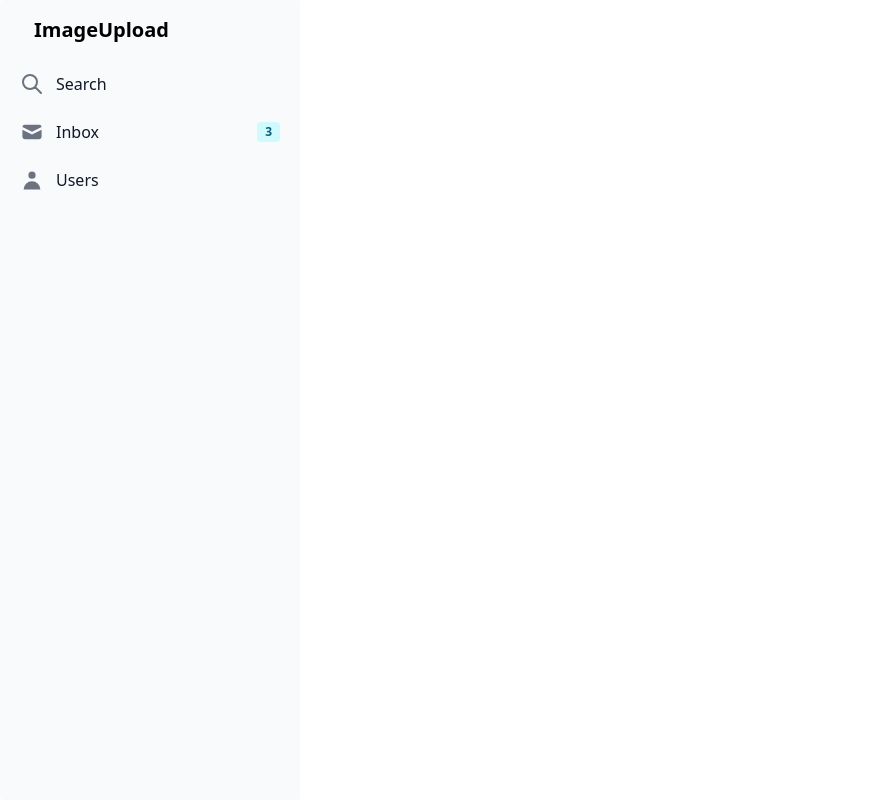
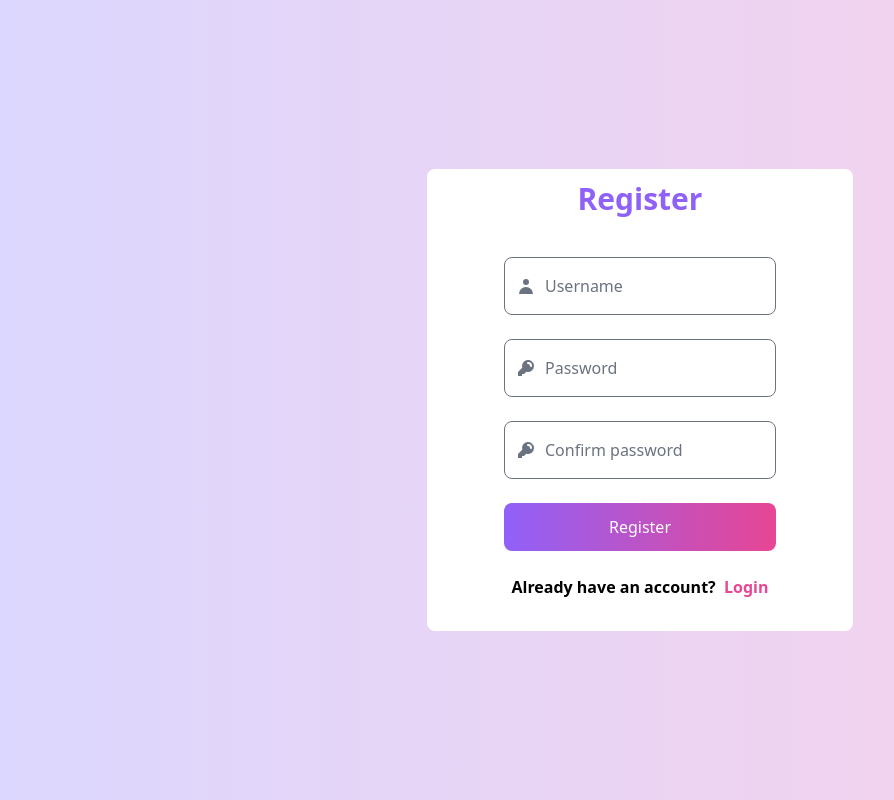
Before and after one commit to 20520846/ImageUpload, a React (Vite) app in the folder ImgUpload-fe/: page /register in a window 1280 px wide. Shown: the whole page, without its empty margins (0-894 px from the left). Built offline with nearby package versions, Linux system fonts and the light colour scheme.

Commit message:
Login + Register UI

```diff
--- a/ImgUpload-fe/src/App.tsx
+++ b/ImgUpload-fe/src/App.tsx
@@ -1,4 +1,6 @@
 import {BrowserRouter as Router, Route, Routes} from 'react-router-dom';
+import Login from './components/Authentication/Login';
+import Register from './components/Authentication/Register';
 import Image from './components/Image';
 import SideBar from './components/SideBar';
 
@@ -7,9 +9,11 @@ function App(): JSX.Element {
   return (
     <Router>
       <div className="flex">
-        <SideBar />
+        {/* <SideBar /> */}
         <Routes>
           <Route path="/" element={<Image />} />
+          <Route path="/login" element={<Login />} />
+          <Route path="/register" element={<Register />} />
         </Routes>
       </div>
     </Router>
--- /dev/null
+++ b/ImgUpload-fe/src/components/Authentication/Login.tsx
@@ -0,0 +1,49 @@
+import LoginPic from "../../assets/LoginPic.svg";
+import { TextInput, Button } from "flowbite-react";
+import { HiUser, HiKey } from "react-icons/hi";
+import { useNavigate } from "react-router-dom";
+
+const Login = () => {
+    const navigate = useNavigate();
+
+    return (
+        <div className="bg-gradient-to-r from-purple-200 to-pink-200 flex justify-center items-center h-screen w-full">
+            <div className=" bg-white w-3/4 border rounded-lg grid grid-cols-2">
+                <img src={LoginPic}/>
+                <div className="p-3 mx-3 my-8 text-center">
+                    <span className="text-3xl text-purple-500 font-bold">Login</span>
+                    <div className="mt-5 p-5 flex flex-col justify-center items-center space-y-6">
+                        <TextInput className="w-3/4 text-pink-500"
+                            placeholder="Username"
+                            icon={HiUser}
+                            color="pink"
+                            sizing="lg"
+                        />
+                        <TextInput className="w-3/4 text-pink-500"
+                            placeholder="Password"
+                            type="password"
+                            icon={HiKey}
+                            color="pink"
+                            sizing="lg"
+                        />
+                        <Button className="w-3/4"
+                            gradientDuoTone="purpleToPink"
+                            size="lg">
+                            Login
+                        </Button>
+                        <span className="font-bold">Don't have an account? &nbsp;
+                            <span onClick={() => navigate('/register')}
+                                className="text-pink-500 cursor-pointer">
+                                Register
+                            </span>
+                        </span>
+
+                        <span className="font-semibold">May also log in with</span>
+                    </div>
+                </div>
+            </div>
+        </div>
+    );
+};
+
+export default Login;
--- /dev/null
+++ b/ImgUpload-fe/src/components/Authentication/Register.tsx
@@ -0,0 +1,55 @@
+import { HiUser, HiKey } from "react-icons/hi";
+import { TextInput, Button } from "flowbite-react";
+import { useNavigate } from "react-router-dom";
+
+
+const Register = () => {
+    const navigate = useNavigate();
+
+    return (
+        <div className="bg-gradient-to-r from-purple-200 to-pink-200 flex justify-center items-center h-screen w-full">
+            <div className="bg-white round rounded-lg p-3 m-3 text-center w-1/3">
+                <span className="text-3xl text-purple-500 font-bold">Register</span>
+                <div className="mt-5 p-5 flex flex-col justify-center items-center space-y-6">
+                    <TextInput className="w-3/4 text-pink-500"
+                        placeholder="Username"
+                        icon={HiUser}
+                        color="pink"
+                        sizing="lg"
+                        required
+                    />
+                    <TextInput className="w-3/4 text-pink-500"
+                        placeholder="Password"
+                        type="password"
+                        icon={HiKey}
+                        color="pink"
+                        sizing="lg"
+                        required
+                    />
+                    <TextInput className="w-3/4 text-pink-500"
+                        placeholder="Confirm password"
+                        type="password"
+                        icon={HiKey}
+                        color="pink"
+                        sizing="lg"
+                        required
+                    />
+                    <Button className="w-3/4"
+                        gradientDuoTone="purpleToPink"
+                        size="lg">
+                        Register
+                    </Button>
+                    <span className="font-bold">Already have an account? &nbsp;
+                        <span onClick={() => navigate('/login')}
+                            className="text-pink-500 cursor-pointer">
+                            Login
+                        </span>
+                    </span>
+
+                </div>
+            </div>
+        </div>
+    );
+};
+
+export default Register;
```
Also changed, not shown: ImgUpload-fe/src/assets/LoginPic.svg (added).
